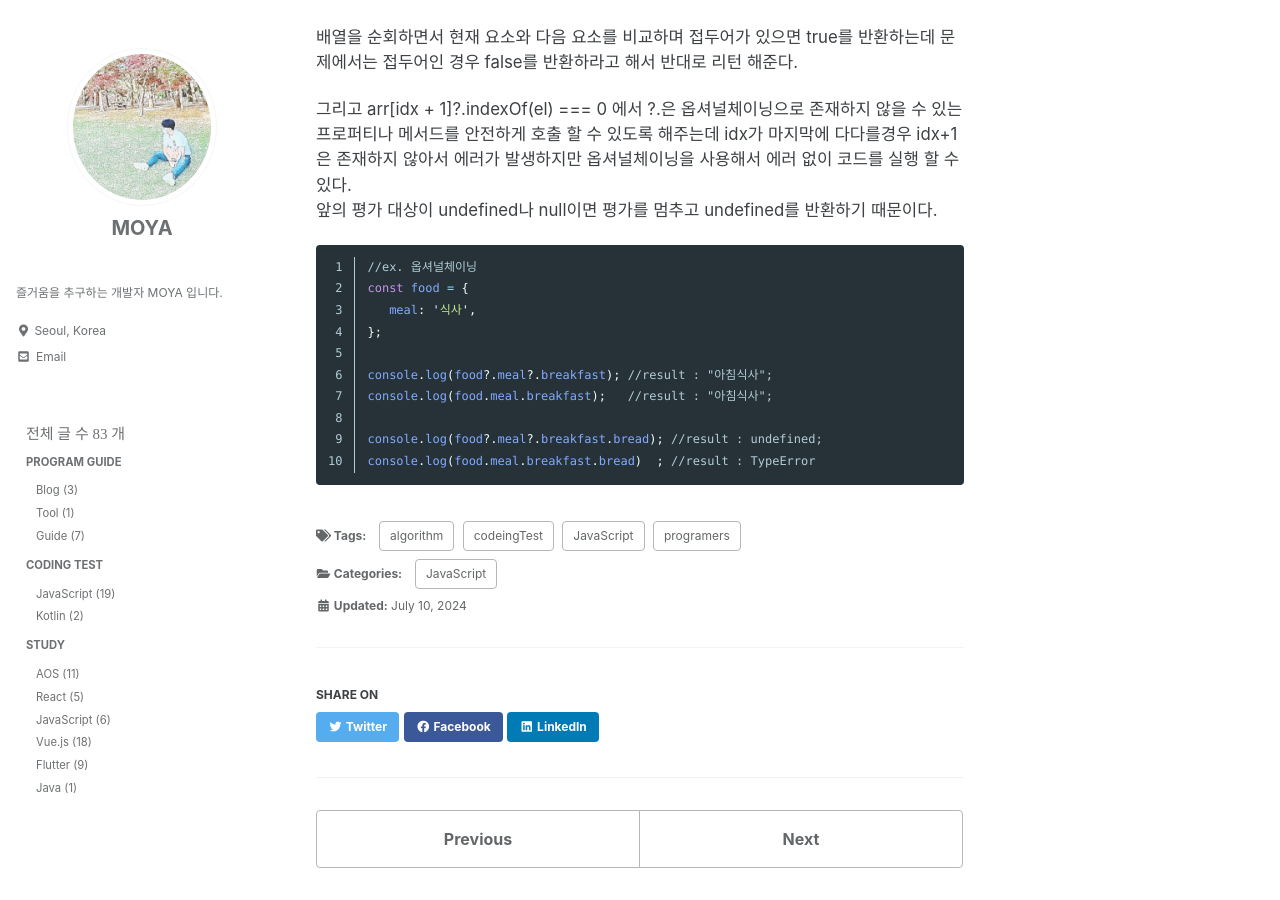
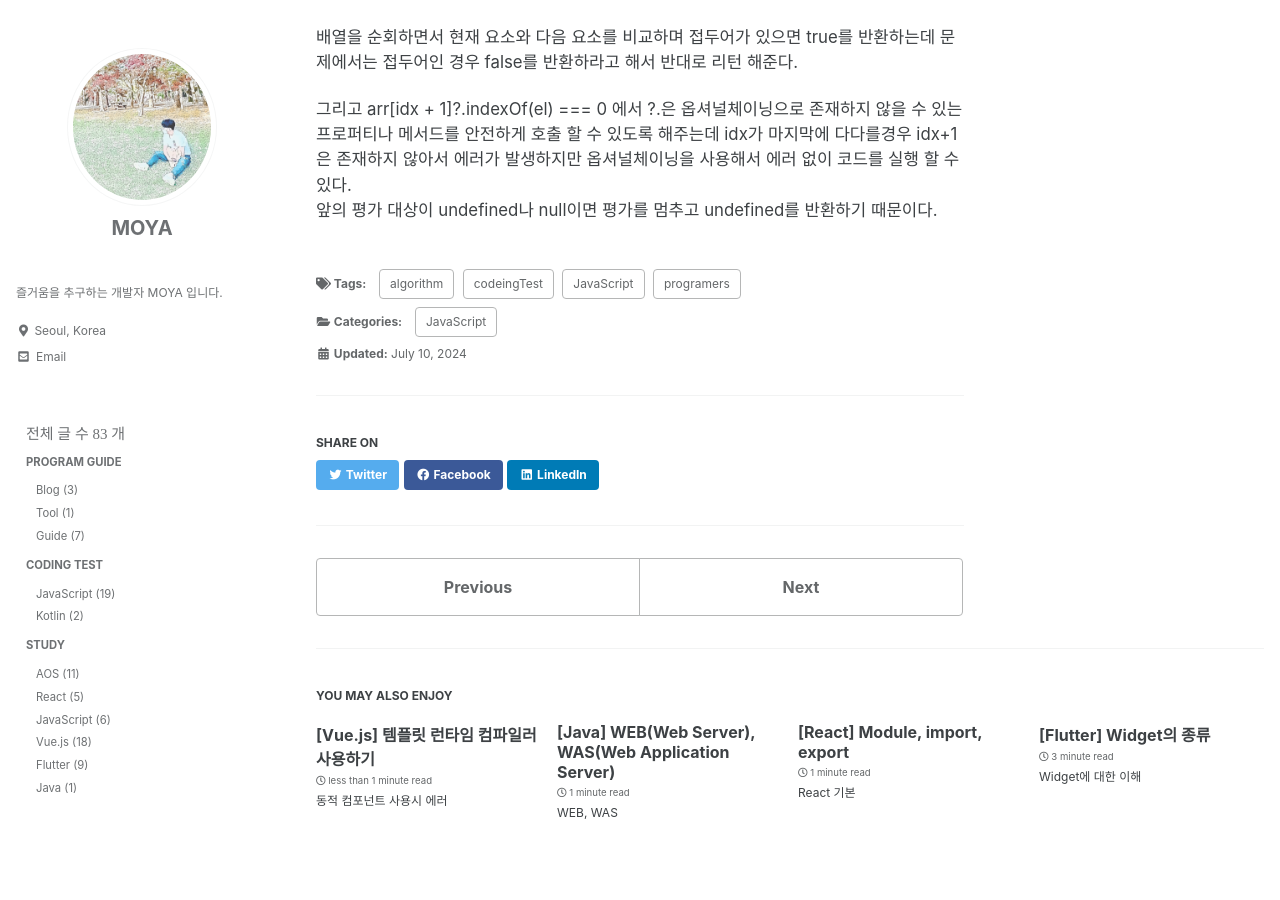
Before and after one commit to kdc7140/kdc7140.github.io, a Jekyll site: the page built from _posts/codingTest/2024-07-10-codingTest19.md, in a window 1280 px wide and 900 px high, scrolled down 1839 px. Built offline with Jekyll 4.4.1, drawn with Linux system fonts in a browser that asks for light colours; cached includes are drawn as plain includes; some web fonts are replaced.

Commit message:
remove optional chaining content

````diff
--- a/_posts/codingTest/2024-07-10-codingTest19.md
+++ b/_posts/codingTest/2024-07-10-codingTest19.md
@@ -92,16 +92,3 @@
 
 그리고 arr[idx + 1]?.indexOf(el) === 0 에서 ?.은 옵셔널체이닝으로 존재하지 않을 수 있는 프로퍼티나 메서드를 안전하게 호출 할 수 있도록 해주는데 idx가 마지막에 다다를경우 idx+1은 존재하지 않아서 에러가 발생하지만 옵셔널체이닝을 사용해서 에러 없이 코드를 실행 할 수 있다.<br/>
 앞의 평가 대상이 undefined나 null이면 평가를 멈추고 undefined를 반환하기 때문이다.
-
-```javascript
-//ex. 옵셔널체이닝
-const food = {
-   meal: '식사',
-};
-
-console.log(food?.meal?.breakfast); //result : "아침식사";
-console.log(food.meal.breakfast);   //result : "아침식사";
-
-console.log(food?.meal?.breakfast.bread); //result : undefined;
-console.log(food.meal.breakfast.bread)  ; //result : TypeError
-```
````
